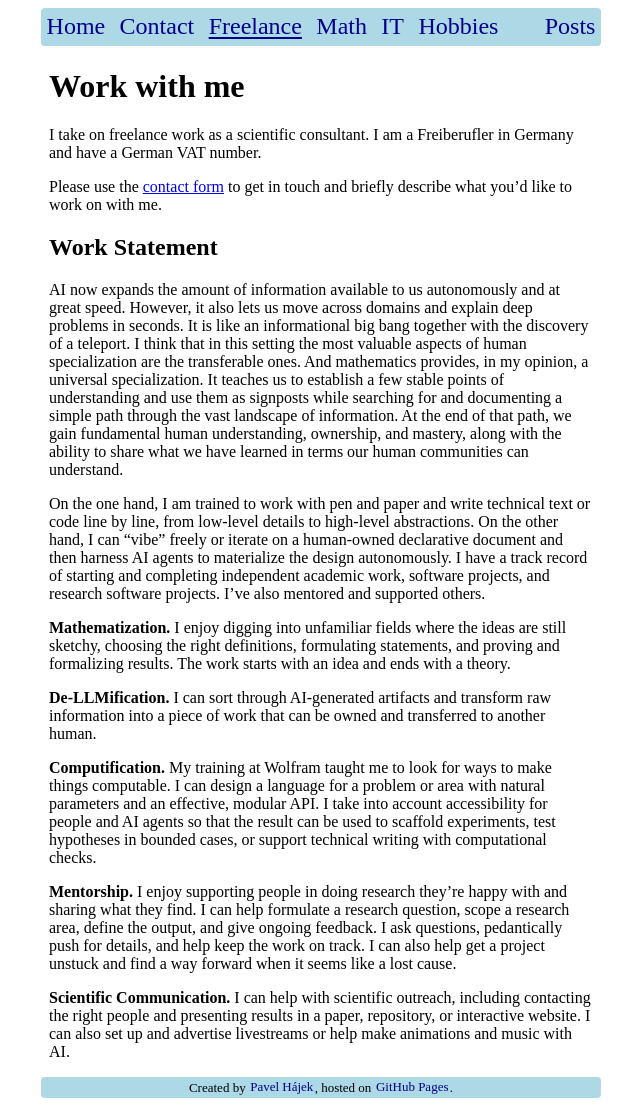
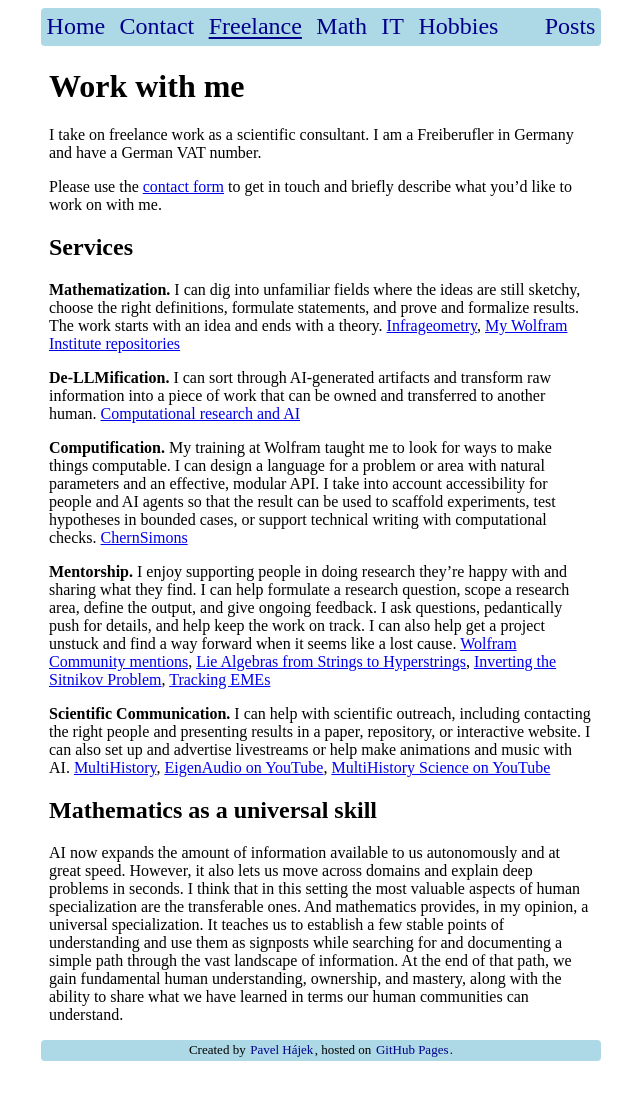
Before and after one commit to p135246/p135246.github.io, a Jekyll site: the page built from WorkWithMe.md, in a window 1280 px wide. Shown: the whole page, without its empty margins (319-959 px from the left). Built offline with Jekyll 4.4.1, drawn with Linux system fonts in a browser that asks for light colours; after the commit the page ends 1069 px from its top, so only the background shows below that.

Commit message:
Update services and link to examples of work

```diff
--- a/WorkWithMe.md
+++ b/WorkWithMe.md
@@ -12,20 +12,31 @@ I am a Freiberufler in Germany and have a German VAT number.
 
 Please use the [contact form][contact] to get in touch and briefly describe what you’d like to work on with me.
 
-## Work Statement
+## Services
 
-AI now expands the amount of information available to us autonomously and at great speed. However, it also lets us move across domains and explain deep problems in seconds. It is like an informational big bang together with the discovery of a teleport. I think that in this setting the most valuable aspects of human specialization are the transferable ones. And mathematics provides, in my opinion, a universal specialization. It teaches us to establish a few stable points of understanding and use them as signposts while searching for and documenting a simple path through the vast landscape of information. At the end of that path, we gain fundamental human understanding, ownership, and mastery, along with the ability to share what we have learned in terms our human communities can understand.
+**Mathematization.** I can dig into unfamiliar fields where the ideas are still sketchy, choose the right definitions, formulate statements, and prove and formalize results. The work starts with an idea and ends with a theory. [Infrageometry][infrageometry], [My Wolfram Institute repositories][institute-repositories]
 
-On the one hand, I am trained to work with pen and paper and write technical text or code line by line, from low-level details to high-level abstractions. On the other hand, I can “vibe” freely or iterate on a human-owned declarative document and then harness AI agents to materialize the design autonomously. I have a track record of starting and completing independent academic work, software projects, and research software projects. I’ve also mentored and supported others.
+**De-LLMification.** I can sort through AI-generated artifacts and transform raw information into a piece of work that can be owned and transferred to another human. [Computational research and AI][computational-research]
 
-**Mathematization.** I enjoy digging into unfamiliar fields where the ideas are still sketchy, choosing the right definitions, formulating statements, and proving and formalizing results. The work starts with an idea and ends with a theory.
+**Computification.** My training at Wolfram taught me to look for ways to make things computable. I can design a language for a problem or area with natural parameters and an effective, modular API. I take into account accessibility for people and AI agents so that the result can be used to scaffold experiments, test hypotheses in bounded cases, or support technical writing with computational checks. [ChernSimons][chern-simons]
 
-**De-LLMification.** I can sort through AI-generated artifacts and transform raw information into a piece of work that can be owned and transferred to another human.
+**Mentorship.** I enjoy supporting people in doing research they’re happy with and sharing what they find. I can help formulate a research question, scope a research area, define the output, and give ongoing feedback. I ask questions, pedantically push for details, and help keep the work on track. I can also help get a project unstuck and find a way forward when it seems like a lost cause. [Wolfram Community mentions][community-mentions], [Lie Algebras from Strings to Hyperstrings][hyperstrings], [Inverting the Sitnikov Problem][sitnikov], [Tracking EMEs][tracking-emes]
 
-**Computification.** My training at Wolfram taught me to look for ways to make things computable. I can design a language for a problem or area with natural parameters and an effective, modular API. I take into account accessibility for people and AI agents so that the result can be used to scaffold experiments, test hypotheses in bounded cases, or support technical writing with computational checks.
+**Scientific Communication.** I can help with scientific outreach, including contacting the right people and presenting results in a paper, repository, or interactive website. I can also set up and advertise livestreams or help make animations and music with AI. [MultiHistory][multihistory], [EigenAudio on YouTube][eigenaudio], [MultiHistory Science on YouTube][multihistory-youtube]
 
-**Mentorship.** I enjoy supporting people in doing research they’re happy with and sharing what they find. I can help formulate a research question, scope a research area, define the output, and give ongoing feedback. I ask questions, pedantically push for details, and help keep the work on track. I can also help get a project unstuck and find a way forward when it seems like a lost cause.
+## Mathematics as a universal skill
 
-**Scientific Communication.** I can help with scientific outreach, including contacting the right people and presenting results in a paper, repository, or interactive website. I can also set up and advertise livestreams or help make animations and music with AI.
+AI now expands the amount of information available to us autonomously and at great speed. However, it also lets us move across domains and explain deep problems in seconds. I think that in this setting the most valuable aspects of human specialization are the transferable ones. And mathematics provides, in my opinion, a universal specialization. It teaches us to establish a few stable points of understanding and use them as signposts while searching for and documenting a simple path through the vast landscape of information. At the end of that path, we gain fundamental human understanding, ownership, and mastery, along with the ability to share what we have learned in terms our human communities can understand.
 
 [contact]: /Contact.html
+[infrageometry]: {% post_url Wolfram/2026-05-30-infrageometry-manifesto %}
+[institute-repositories]: {% post_url Math/2026-11-15-wolfram-involvement %}#my-wolfram-institute-repositories
+[computational-research]: {% post_url Wolfram/2026-03-04-ai-assisted-computational-research %}
+[chern-simons]: https://github.com/p135246/ChernSimons
+[community-mentions]: https://community.wolfram.com/search?q=Hajek
+[hyperstrings]: https://community.wolfram.com/t/wsri26-lie-algebras-from-strings-to-hyperstrings/27298
+[sitnikov]: https://community.wolfram.com/t/wsri26-inverting-the-sitnikov-problem/27313
+[tracking-emes]: https://community.wolfram.com/t/wws26-tracking-emes-a-persistence-view-of-multiway-hypergraph-rewriting/26347
+[multihistory]: https://multihistory.org/
+[eigenaudio]: https://www.youtube.com/@EigenAudio
+[multihistory-youtube]: https://www.youtube.com/@MultiHistoryScience
```
Also changed, not shown: Math/_posts/2026-11-15-wolfram-involvement.md (+18 -1 lines).
